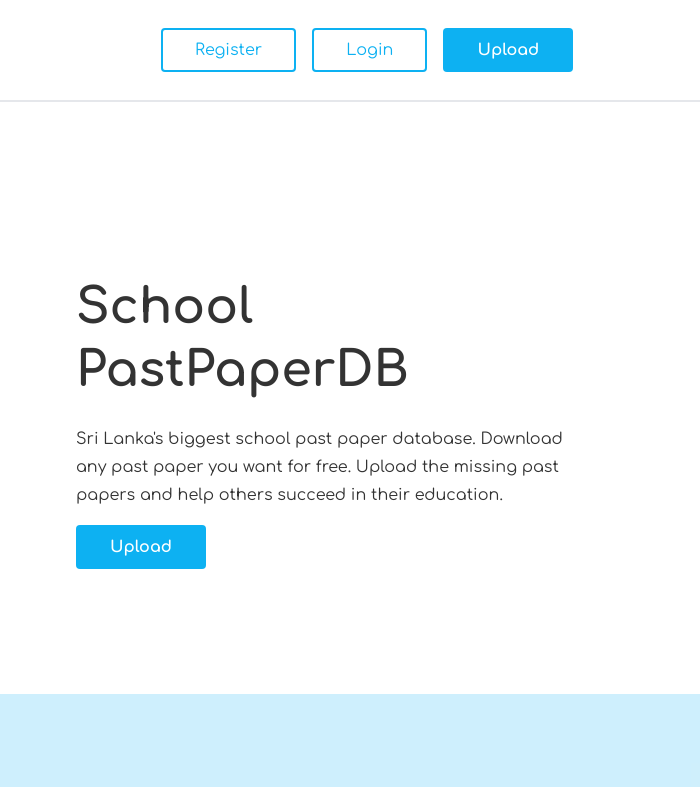
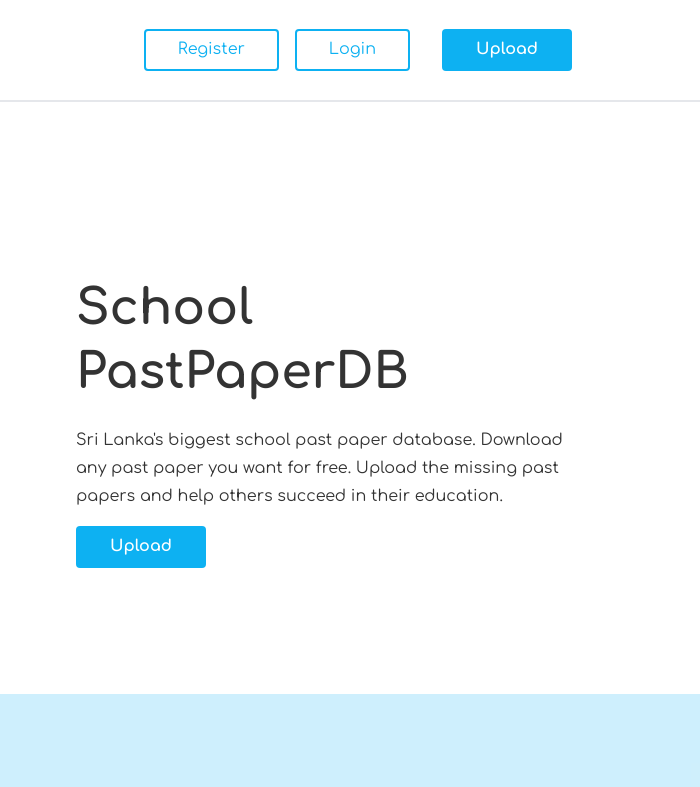
Before and after one commit to CyberWolf-1219/ppdb, an Astro site: page / in a window 1280 px wide. Shown: the top 787 px of the page, 580-1280 px from the left. Built offline with nearby package versions, Linux system fonts and the light colour scheme; Astro itself is replaced by a stand-in of ours.

Commit message:
wrapper with error boundry

```diff
--- a/src/components/Button/Button.tsx
+++ b/src/components/Button/Button.tsx
@@ -52,7 +52,7 @@ function Button({
   return (
     <button
       onClick={action}
-      className={`${WIDTH_OPTIONS[width]} h-fit px-[2em] py-[0.75em] border-[2px] ${TYPE_OPTIONS[type]} ${TEXT_SIZE_OPTIONS[textSize]} ${FONT_WEIGHT_OPTIONS[fontWeight]} ${ROUNDNESS_OPTIONS[roundness]} leading-[100%]`}>
+      className={`${WIDTH_OPTIONS[width]} h-fit px-[2em] py-[0.75em] border-[2px] ${TYPE_OPTIONS[type]} ${TEXT_SIZE_OPTIONS[textSize]} ${FONT_WEIGHT_OPTIONS[fontWeight]} ${ROUNDNESS_OPTIONS[roundness]} leading-[85%]`}>
       {children}
     </button>
   );
--- a/src/components/Navigation/Navigation.tsx
+++ b/src/components/Navigation/Navigation.tsx
@@ -7,6 +7,7 @@ import RegistrationForm from '../RegistrationForm/RegistrationForm';
 import LoginForm from '../LoginForm/LoginForm';
 import UploadForm from '../UploadWindow/UploadWindow';
 import { CookiesProvider } from 'react-cookie';
+import ErrorBoundy from '../ErrorBoundry/ErrorBoundry';
 
 function Navigation() {
   const [viewRegistrationModal, setViewRegistrationModal] = useState(false);
@@ -56,6 +57,7 @@ function Navigation() {
           </Portal>
         ) : null}
         <nav className={'w-full h-fit px-[1rem] py-[1rem] border-b-[2px]'}>
+          <ErrorBoundy>
             <div
               className={
                 'flex flex-col md:flex-row items-center justify-between'
@@ -63,33 +65,35 @@ function Navigation() {
               <Logo />
               <ul
                 className={
-                'w-full md:max-w-[60%] lg:max-w-[40%] mt-[1rem] md:m-[0] flex flex-col md:flex-row items-center justify-center gap-[1rem]'
+                  'w-fit md:max-w-[60%] lg:max-w-[45%] mt-[1rem] md:m-[0] flex flex-col md:flex-row items-center justify-end gap-[2rem]'
                 }>
                 <div
-                className={'w-full h-fit flex flex-row item-center gap-[1rem]'}>
-                <li className={'w-full'}>
+                  className={
+                    'w-fit h-fit flex flex-row item-center gap-[1rem]'
+                  }>
+                  <li className={'w-fit'}>
                     <Button
                       type={'secondary'}
-                    width={'full'}
+                      width={'fit'}
                       textSize={'md'}
                       action={registerButtonHandler}>
                       Register
                     </Button>
                   </li>
-                <li className={'w-full'}>
+                  <li className={'w-fit'}>
                     <Button
                       type={'secondary'}
-                    width={'full'}
+                      width={'fit'}
                       textSize={'md'}
                       action={loginButtonHandler}>
                       Login
                     </Button>
                   </li>
                 </div>
-              <li className={'w-full'}>
+                <li className={'w-fit'}>
                   <Button
                     type={'primary'}
-                  width={'full'}
+                    width={'fit'}
                     textSize={'md'}
                     fontWeight={'bold'}
                     action={uploadButtonHandler}>
@@ -98,6 +102,7 @@ function Navigation() {
                 </li>
               </ul>
             </div>
+          </ErrorBoundy>
         </nav>
       </>
     </CookiesProvider>
--- a/src/components/SearchSection/SearchSection.tsx
+++ b/src/components/SearchSection/SearchSection.tsx
@@ -1,6 +1,7 @@
 import React, { useState, useCallback, useRef } from 'react';
 import Searchbar from '../Searchbar/Searchbar';
 import SearchResultGallery from '../SearchResultGallery/SearchResultGallery';
+import ErrorBoundy from '../ErrorBoundry/ErrorBoundry';
 
 export type Result = {
   email: string;
@@ -23,11 +24,15 @@ function SearchSection() {
       className={'bg-pallet-accent/20'}>
       <div>
         <h2 className={'text-center'}>Search for past papers</h2>
-        <Searchbar RecieveResults={getResults} />
-        <SearchResultGallery
-          searched={searched.current}
-          SearchResults={searchResults}
-        />
+        <ErrorBoundy>
+          <Searchbar RecieveResults={getResults} />
+        </ErrorBoundy>
+        <ErrorBoundy>
+          <SearchResultGallery
+            searched={searched.current}
+            SearchResults={searchResults}
+          />
+        </ErrorBoundy>
       </div>
     </section>
   );
```
Lines whose indentation alone changed are shown as unchanged.
